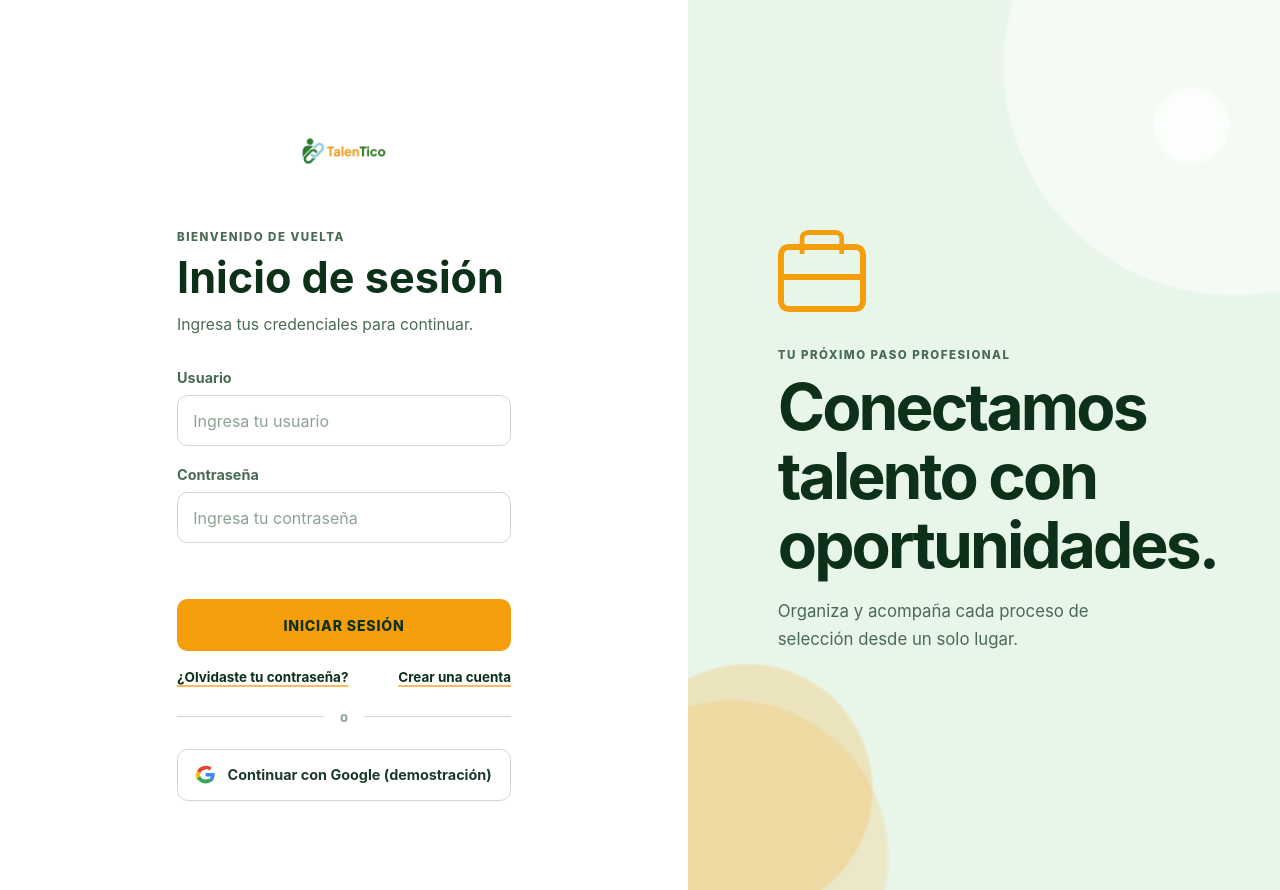
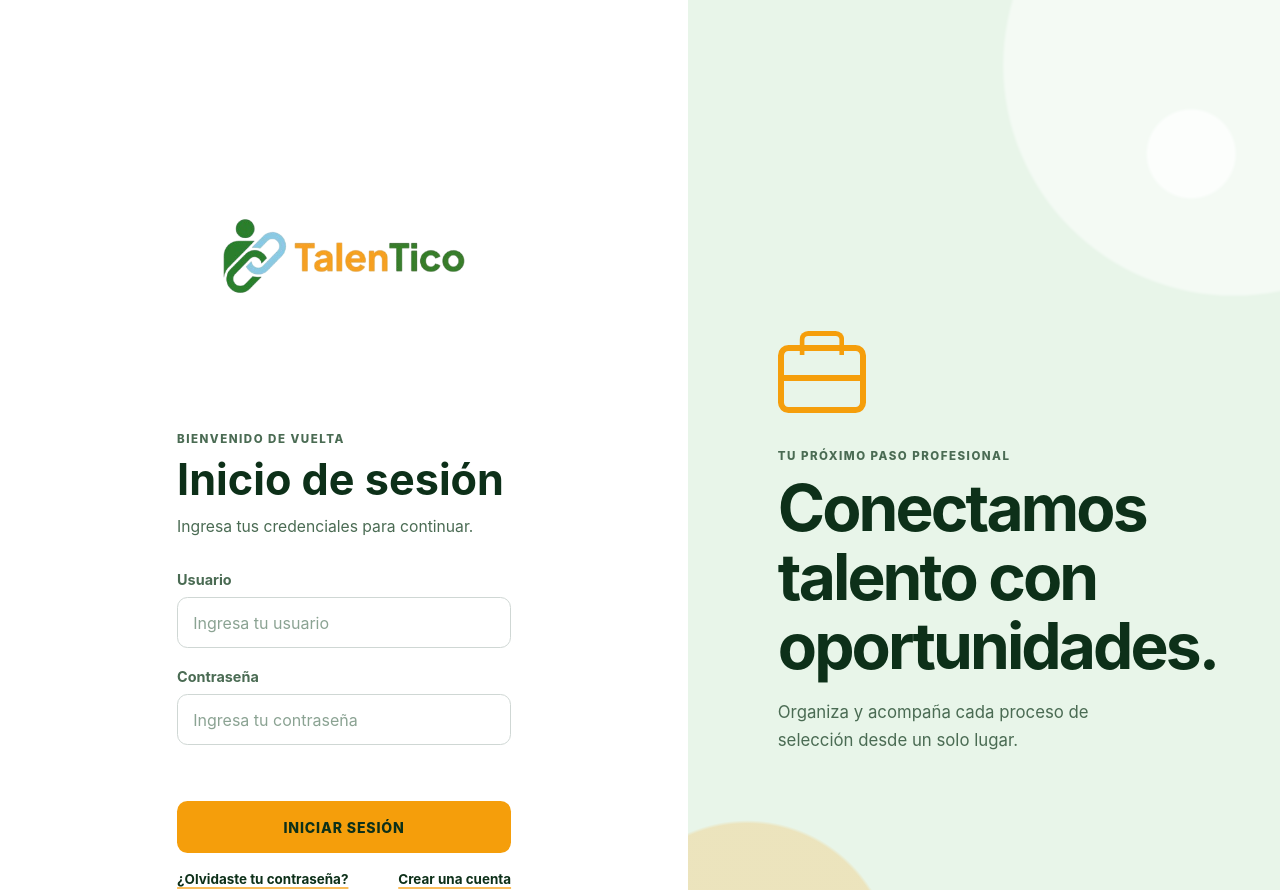
Before and after one commit to ulyssesquiros-FWD/TalenTico, a website built with Vite: page talentico/pages/login.html in a window 1280 px wide. Shown: the top 890 px of the page. Built offline with nearby package versions, Linux system fonts and the light colour scheme.

Commit message:
feat: redisenar logotipos a escala masiva para maxima visibilidad

```diff
--- a/talentico/pages/login.html
+++ b/talentico/pages/login.html
@@ -10,8 +10,8 @@
   <body>
     <main class="login-page">
       <section class="login-card" aria-labelledby="login-title">
-        <div class="brand" style="justify-content: center; margin-bottom: 1.5rem;">
-          <img src="../logo-completo.png" alt="TalenTico" style="height: 110px; object-fit: contain;" />
+        <div class="brand" style="justify-content: center; margin-bottom: 1rem;">
+          <img src="../logo-completo.png" alt="TalenTico" style="height: 320px; object-fit: contain; max-width: 100%;" />
         </div>
         <div class="login-heading">
           <p class="eyebrow">Bienvenido de vuelta</p>
```
Also changed, not shown: talentico/index.html (+1 -1 lines).
